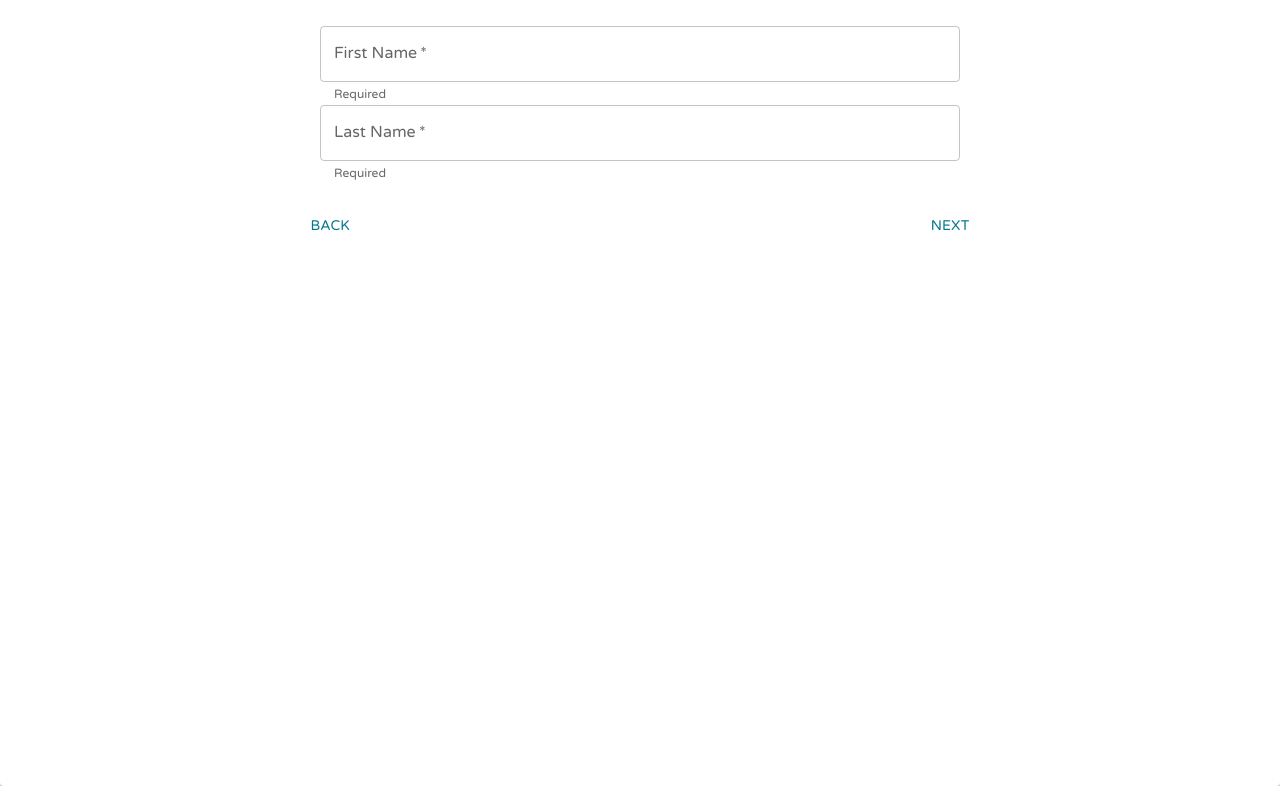
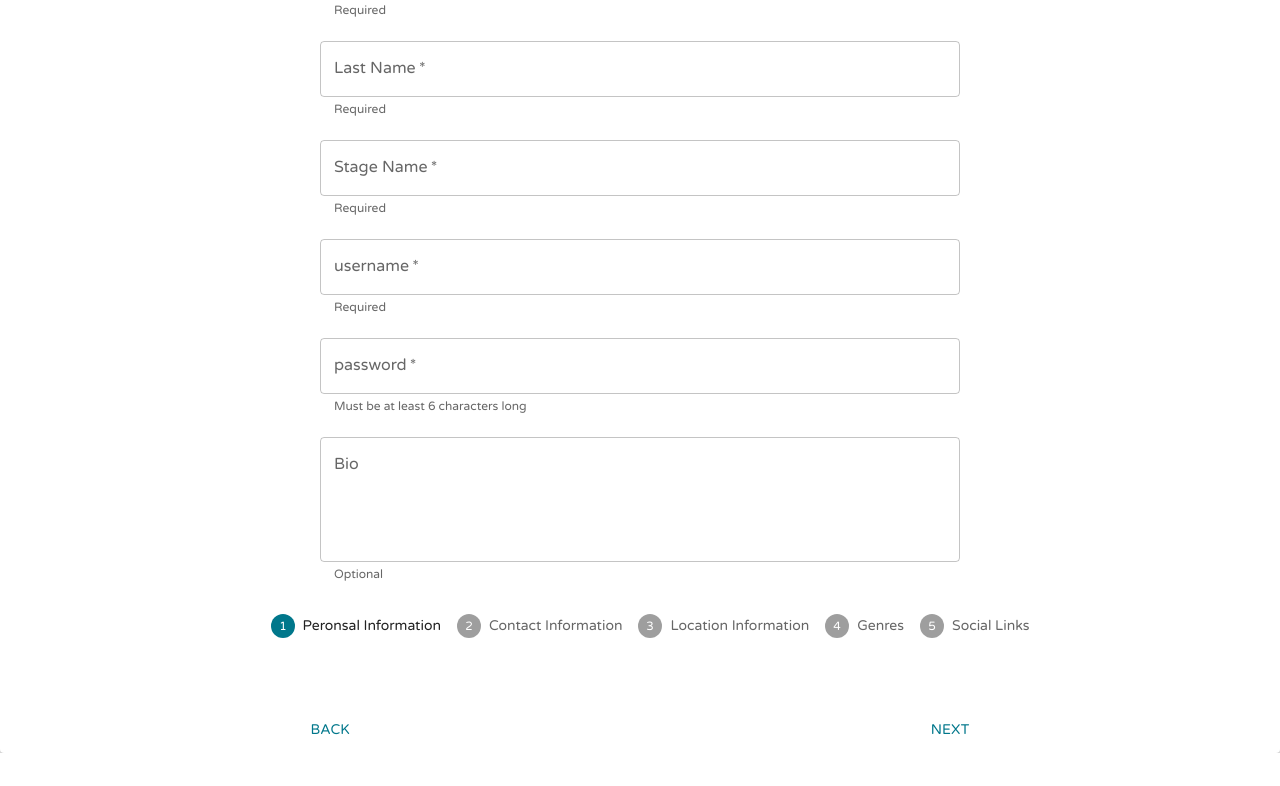
Before and after one commit to sikudabo/AudioSwipe, a React (Create React App) app: page /signup/artist in a window 1280 px wide. Shown: the part 682-1468 px from the top of the page. After the commit the page ends 1435 px from the top, so only its background shows below. Built offline with nearby package versions, Linux system fonts and the light colour scheme.

Commit message:
Adding a ScrollToTop component for page transitions

```diff
--- a/db/schemas/artistSchema.js
+++ b/db/schemas/artistSchema.js
@@ -11,10 +11,12 @@ var artistSchema = new mongoose.Schema({
     firstName: { require: true, type: String },
     genres: { required: true, type: [String] },
     lastName: { required: true, type: String },
+    password: { required: true, type: String },
     phoneNumber: { required: true, type: String },
     soundcloudLink: String,
     spotifyLink: String,
     state: { required: true, type: String },
+    username: { required: true, type: String, unique: true },
     youtubeLink: String,
 }, {
     collection: 'artists',
--- a/src/App.tsx
+++ b/src/App.tsx
@@ -17,6 +17,7 @@ import {
   GridExample,
   ImageListExample,
   MusicPlayer,
+  ScrollToTop,
   SelectComponent,
   SliderComponent,
   StackExample,
@@ -136,6 +137,7 @@ function App_DisplayLayer({ isDarkMode }: AppDisplayLayerProps) {
       <CustomStyledContainer>
         <CssBaseline />
         <Router>
+          <ScrollToTop />
           <AudioSwipeAppBar />
           <Routes>
             <Route element={<LandingPage />} path="/" />
--- /dev/null
+++ b/src/components/ScrollToTop.tsx
@@ -0,0 +1,12 @@
+import React, { useEffect } from 'react';
+import { useLocation } from 'react-router-dom';
+
+export default function ScrollToTop() {
+    const { pathname } = useLocation();
+
+    useEffect(() => {
+        window.scrollTo(0, 0);
+    }, [pathname]);
+
+    return null;
+}
--- a/src/components/index.ts
+++ b/src/components/index.ts
@@ -10,6 +10,7 @@ import ImageListExample from './ImageListExample';
 import MusicPlayer from './MusicPlayer';
 import MyCheckbox from './Checkbox';
 import RadioButtonsGroup from './RadioButtonsGroup';
+import ScrollToTop from './ScrollToTop';
 import SelectComponent from './SelectComponent';
 import StarRating from './StartRating';
 import SliderComponent from './SliderComponent'
@@ -30,6 +31,7 @@ export {
     TextInput,
     FormSelect,
     RadioButtonsGroup,
+    ScrollToTop,
     SelectComponent,
     SliderComponent,
     StackExample,
--- a/src/pages/SignupArtistPage/SignupArtistPage.tsx
+++ b/src/pages/SignupArtistPage/SignupArtistPage.tsx
@@ -76,23 +76,6 @@ export default function SignupArtistPage() {
                     {steps[currentStep] || 'Submit'}
                 </p>
             </Grid>
-            <div className="stepper-container">
-                <Stepper activeStep={currentStep} color="secondary">
-                    {steps.map((step, index) => {
-                        const stepProps: { completed?: boolean } = {};
-
-                        if(completedSteps.find((stepIndex: number) => step as any === stepIndex)) {
-                            stepProps.completed = true;
-                        }
-
-                        return (
-                            <Step key={index} {...stepProps}>
-                                <StepLabel>{step}</StepLabel>
-                            </Step>
-                        );
-                    })}
-                </Stepper>
-            </div>
             <Paper className="form-paper-wrapper" elevation={5}>
                 <Grid className="first-name-grid" xs={12}>
                     <TextField
@@ -120,6 +103,80 @@ export default function SignupArtistPage() {
                         required
                     />
                 </Grid>
+                <Grid className="stage-name-grid" xs={12}>
+                    <TextField
+                        aria-label="Stage Name"
+                        color="secondary"
+                        helperText="Required"
+                        label="Stage Name"
+                        name="stageName"
+                        placeholder="Stage Name"
+                        variant="outlined"
+                        fullWidth
+                        required
+                    />
+                </Grid>
+                <Grid className="username-grid" xs={12}>
+                    <TextField
+                        aria-label="Username"
+                        color="secondary"
+                        helperText="Required"
+                        label="username"
+                        name="username"
+                        placeholder="Username"
+                        variant="outlined"
+                        fullWidth
+                        required
+                    />
+                </Grid>
+                <Grid className="password-grid" xs={12}>
+                    <TextField
+                        aria-label="Password"
+                        color="secondary"
+                        helperText="Must be at least 6 characters long"
+                        inputProps={{ minLength: 6 }}
+                        label="password"
+                        name="password"
+                        placeholder="Password"
+                        type="password"
+                        variant="outlined"
+                        fullWidth
+                        required
+                    />
+                </Grid>
+                <Grid className="bio-grid" xs={12}>
+                    <TextField
+                        aria-label="Bio"
+                        color="secondary"
+                        helperText="Optional"
+                        inputProps={{ maxLength: 250 }}
+                        label="Bio"
+                        maxRows={4}
+                        minRows={4}
+                        name="bio"
+                        placeholder="Bio"
+                        variant="outlined"
+                        fullWidth
+                        multiline
+                    />
+                </Grid>
+                <div className="stepper-container">
+                    <Stepper activeStep={currentStep} color="secondary">
+                        {steps.map((step, index) => {
+                            const stepProps: { completed?: boolean } = {};
+
+                            if(completedSteps.find((stepIndex: number) => step as any === stepIndex)) {
+                                stepProps.completed = true;
+                            }
+
+                            return (
+                                <Step key={index} {...stepProps}>
+                                    <StepLabel>{step}</StepLabel>
+                                </Step>
+                            );
+                        })}
+                    </Stepper>
+                </div>
                 <div className="back-next-button-row">
                     <AudioSwipeButton color="secondary" onClick={handleBackStep} text="back" />
                     {currentStep === steps.length ? (
--- a/src/pages/SignupArtistPage/components/SignupArtistContainer.tsx
+++ b/src/pages/SignupArtistPage/components/SignupArtistContainer.tsx
@@ -38,7 +38,7 @@ export const SignupArtistContainer = styled(Grid)`
     }
    }
 
-   @media ${deviceBreakPointsMaxWidth.mobileL} {
+   @media ${deviceBreakPointsMaxWidth.tablet} {
     .form-header-text-container {
         margin-bottom: 40px;
     }
@@ -53,13 +53,13 @@ export const SignupArtistContainer = styled(Grid)`
         width: 100vw;
     }
 
-    @media ${deviceBreakPointsMaxWidth.mobileL} {
+    @media ${deviceBreakPointsMaxWidth.tablet} {
         .stepper-container {
            display: none;
         }
     }
 
-    /* @media ${deviceBreakPointsMaxWidth.mobileL} {
+    /* @media ${deviceBreakPointsMaxWidth.tablet} {
         .back-next-button-row {
             display: none;
         }
@@ -100,36 +100,97 @@ export const SignupArtistContainer = styled(Grid)`
         width: 50vw;
     }
 
-    @media ${deviceBreakPointsMaxWidth.mobileL} {
+    @media ${deviceBreakPointsMaxWidth.tablet} {
         .personal-text-inputs {
             width: 100vw;
         }
     }
 
     .form-paper-wrapper {
-        height: 100vh;
         margin: 0 auto;
         padding-top: 40px;
     }
 
     .first-name-grid {
         margin: 0 auto;
+        padding-bottom: 20px;
         width: 50vw;
     }
 
-    @media ${deviceBreakPointsMaxWidth.mobileL} {
+    @media ${deviceBreakPointsMaxWidth.tablet} {
         .first-name-grid {
+            padding-left: 5px;
+            padding-right: 5px;
             width: 100vw;
         }
     }
 
     .last-name-grid {
         margin: 0 auto;
+        padding-bottom: 20px;
         width: 50vw;
     }
 
-    @media ${deviceBreakPointsMaxWidth.mobileL} {
+    @media ${deviceBreakPointsMaxWidth.tablet} {
         .last-name-grid {
+            padding-left: 5px;
+            padding-right: 5px;
+            width: 100vw;
+        }
+    }
+
+    .stage-name-grid {
+        margin: 0 auto;
+        padding-bottom: 20px;
+        width: 50vw;
+    }
+
+    @media ${deviceBreakPointsMaxWidth.tablet} {
+        .stage-name-grid {
+            padding-left: 5px;
+            padding-right: 5px;
+            width: 100vw;
+        }
+    }
+
+    .username-grid {
+        margin: 0 auto;
+        padding-bottom: 20px;
+        width: 50vw;
+    }
+
+    @media ${deviceBreakPointsMaxWidth.tablet} {
+        .username-grid {
+            padding-left: 5px;
+            padding-right: 5px;
+            width: 100vw;
+        }
+    }
+
+    .password-grid {
+        margin: 0 auto;
+        padding-bottom: 20px;
+        width: 50vw;
+    }
+
+    @media ${deviceBreakPointsMaxWidth.tablet} {
+        .password-grid {
+            padding-left: 5px;
+            padding-right: 5px;
+            width: 100vw;
+        }
+    }
+
+    .bio-grid {
+        margin: 0 auto;
+        padding-bottom: 20px;
+        width: 50vw;
+    }
+
+    @media ${deviceBreakPointsMaxWidth.tablet} {
+        .bio-grid {
+            padding-left: 5px;
+            padding-right: 5px;
             width: 100vw;
         }
     }
```
